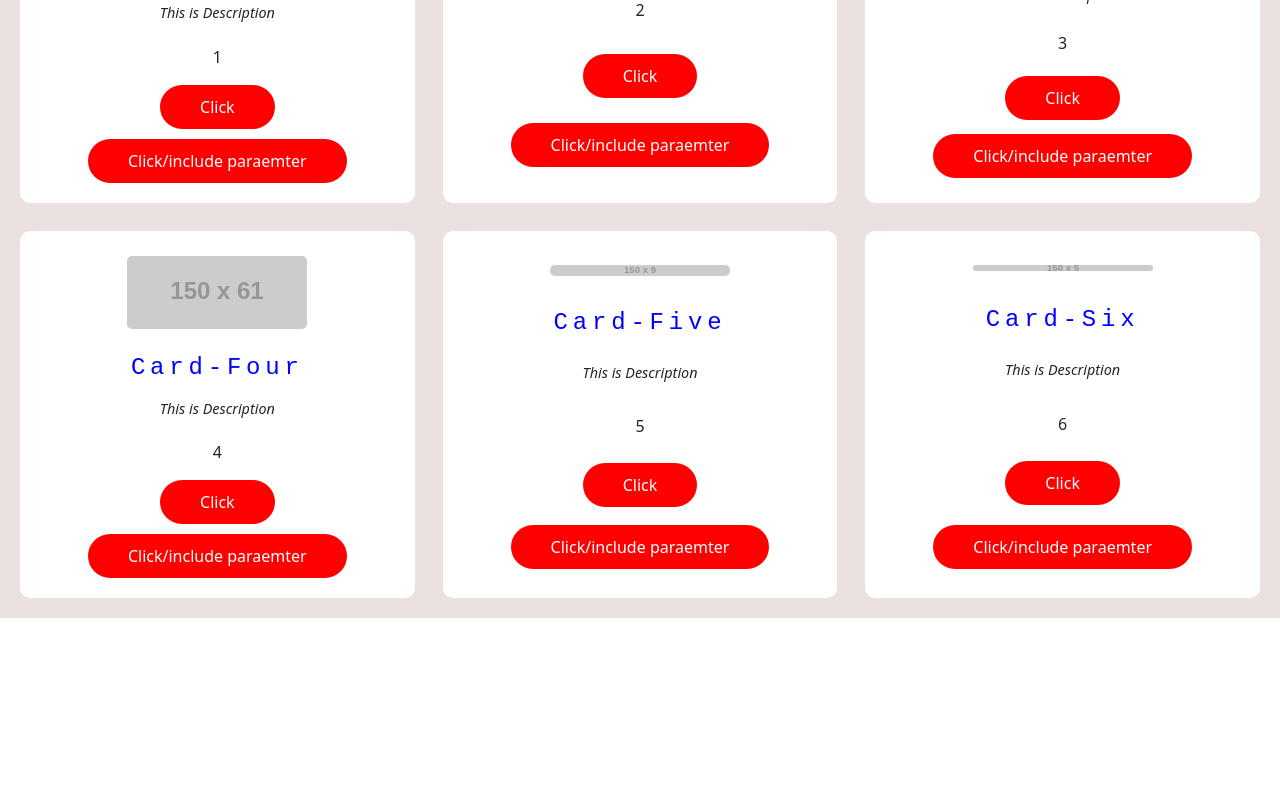
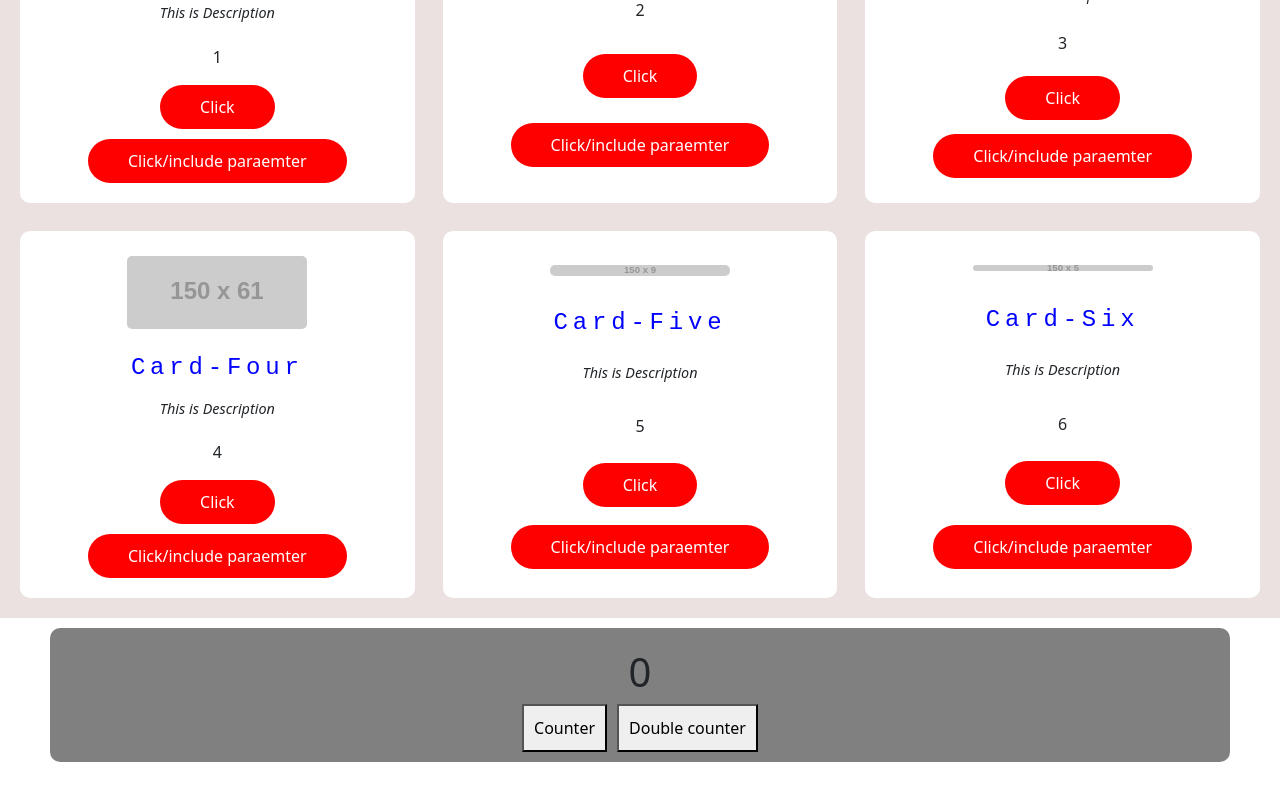
Before and after one commit to aungNyeinChan93/react-tutorial, a React (Create React App) app: page / in a window 1280 px wide. Shown: the part 222-1022 px from the top of the page. Before the commit the page ends 840 px from the top, so only its background shows below. Built offline with nearby package versions, Linux system fonts and the light colour scheme.

Commit message:
add counter/learning useState Hook

```diff
--- a/src/App.jsx
+++ b/src/App.jsx
@@ -1,6 +1,7 @@
 import React, { Fragment } from 'react';
 import "bootstrap/dist/css/bootstrap.min.css"
 import CardList from './components/CardList';
+import Counter from './components/Counter';
 
 const App = () => {
 
@@ -10,6 +11,11 @@ const App = () => {
             <div className="app-section">
                 <CardList cardTitle="Card Title" cardDescription = "this is description"/>
             </div>
+
+            {/* COunter App / useState_learning */}
+            <div className="counter-app" style={{minWidth:"100vw", minHeight:"100vh"}}>
+                <Counter/>
+            </div>
         </Fragment>
     )
 };
--- /dev/null
+++ b/src/components/Counter.jsx
@@ -0,0 +1,20 @@
+import React from 'react';
+import { useState } from 'react';
+
+const Counter = () => {
+    let [counter ,setCounter] = useState(0);
+
+    function doubleCounter(){
+        setCounter((preCounter)=>preCounter+1)
+        setCounter((preCounter)=>preCounter+1)
+    }
+    return (
+        <div className='Counter' style={{textAlign:"center", backgroundColor:"gray ",padding:"10px 10px" ,borderRadius:"10px", margin:"10px 50px"}}>
+            <h1 style={{marginTop:"10px"}}>{counter}</h1>
+            <button style={{padding:"10px", }} onClick={()=>setCounter((preCounter)=>preCounter+=1)}>Counter</button>
+            <button onClick={()=>doubleCounter()} style={{padding:"10px",marginLeft:"10px" }} >Double counter</button>
+        </div>
+    )
+}
+
+export default Counter
```
